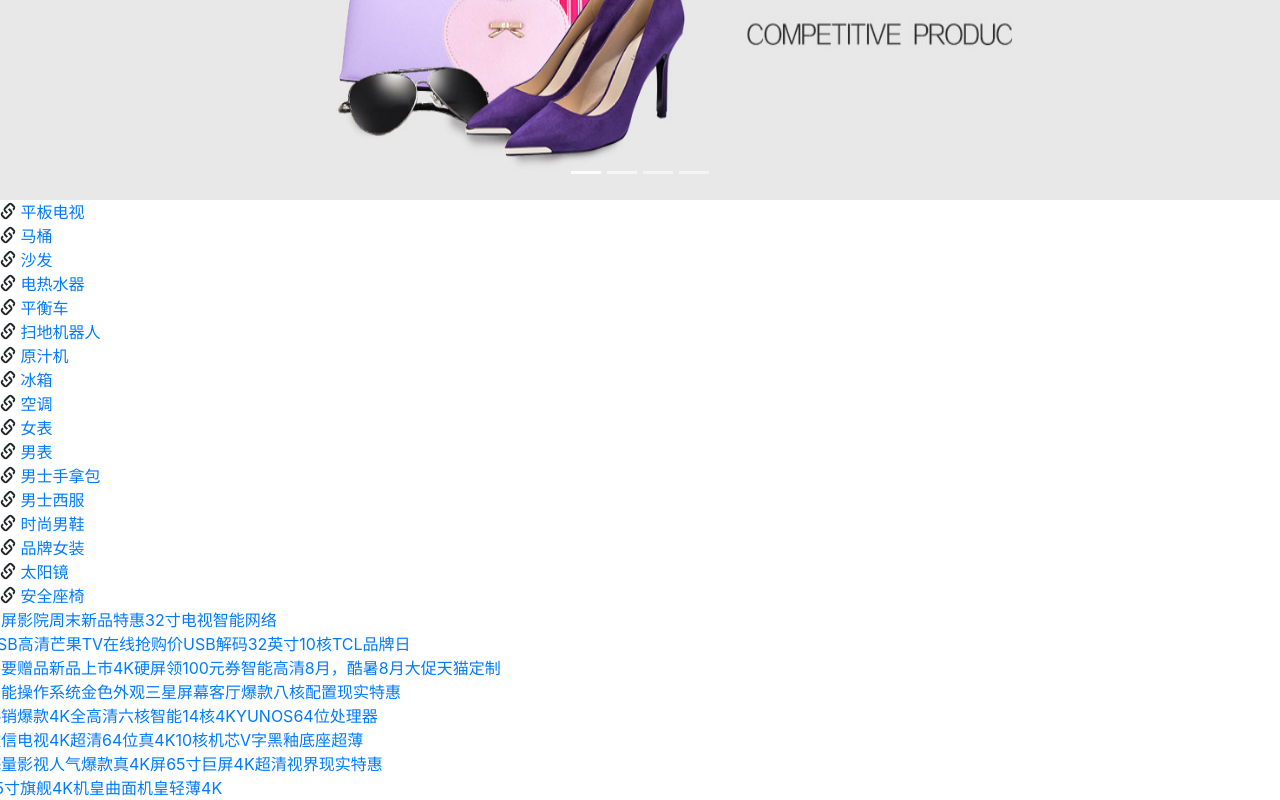
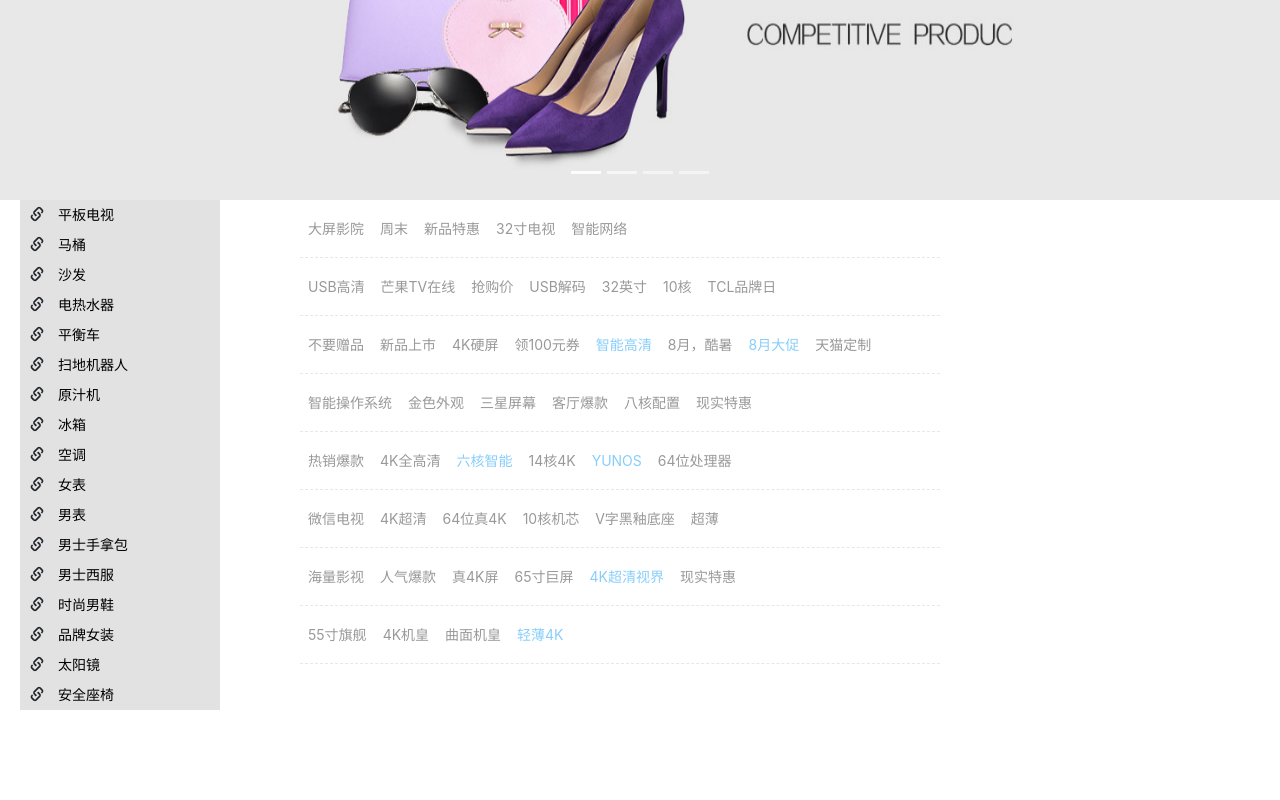
Before and after one commit to YourLie-inApril/TianMao, a plain HTML site: page index.html in a window 1280 px wide. Shown: the part 346-1146 px from the top of the page. After the commit the page ends 1056 px from the top, so only its background shows below. Drawn offline with Linux system fonts and the light colour scheme.

Commit message:
新增“首页-2”

```diff
--- a/css/index.less
+++ b/css/index.less
@@ -1,6 +1,7 @@
 // 导航条
 nav {
     background: #dd2727;
+
     #shopping {
         display: inline-block;
         width: 200px;
@@ -12,27 +13,105 @@ nav {
         line-height: 36px;
         background: #c60a0a;
     }
+
     #menu {
         display: inline-block;
+
         a {
             margin: 0px 20px;
             font-size: 16px;
             color: white;
             text-decoration: none;
         }
+
         img {
             height: 30px;
         }
     }
 }
+
 // 轮播图
 #picture {
     padding: 0px 220px;
     // width: 1024px;
     height: 510px;
     background: rgb(232, 232, 232);
+
     .carousel-item img {
         width: 1024px;
         height: 510px;
     }
 }
+
+// 分类菜单
+.position {
+    position: relative;
+    left: 0px;
+    top: 0px;
+}
+
+#category {
+    position: absolute;
+    top: 0px;
+    left: 0px;
+    margin-left: 20px;
+    width: 200px;
+    background: #e2e2e3;
+    z-index: 1;
+
+    .each_category {
+        padding-left: 10px;
+        line-height: 30px;
+        font-size: 14px;
+
+        span {
+            margin-right: 10px;
+        }
+
+        a {
+            color: #000;
+
+            &:hover {
+                color: lightskyblue;
+                text-decoration: none;
+            }
+        }
+
+        &:hover {
+            background: white;
+        }
+    }
+}
+
+// 产品列表
+#product_list {
+    position: absolute;
+    left: 0px;
+    top: 0px;
+    width: 800px;
+    height: 510px;
+    margin-left: 220px;
+    background: white;
+    z-index: 1;
+
+    .row {
+        margin: 0px 80px;
+        padding: 10px 0px;
+        border-bottom: dashed 1px #e7e7e7;
+
+        .highlight {
+            color: lightskyblue;
+        }
+
+        a {
+            margin: 8px;
+            color: #999;
+            font-size: 14px;
+
+            &:hover {
+                color: #c40000;
+                text-decoration: none;
+            }
+        }
+    }
+}
--- a/index.html
+++ b/index.html
@@ -56,7 +56,9 @@
         </div>
     </div>
     <!-- 分类 -->
-    <div id="category" class="position">
+    <!-- 帮助定位 -->
+    <div class="position">
+        <div id="category">
             <div class="each_category" cid="83">
                 <span class="glyphicon glyphicon-link"></span>
                 <a href="#">平板电视</a>
@@ -126,7 +128,8 @@
                 <a href="#">安全座椅</a>
             </div>
         </div>
-    <div id="product_list" class="position" cid="83">
+        <!-- 产品列表 -->
+        <div id="product_list" cid="83">
             <div class="row">
                 <a href="#">大屏影院</a>
                 <a href="#">周末</a>
@@ -192,6 +195,7 @@
                 <a href="#" class="highlight">轻薄4K</a>
             </div>
         </div>
+    </div>
 </body>
 
 </html>
```
Also changed, not shown: css/index.css. Lines whose indentation alone changed are shown as unchanged.
